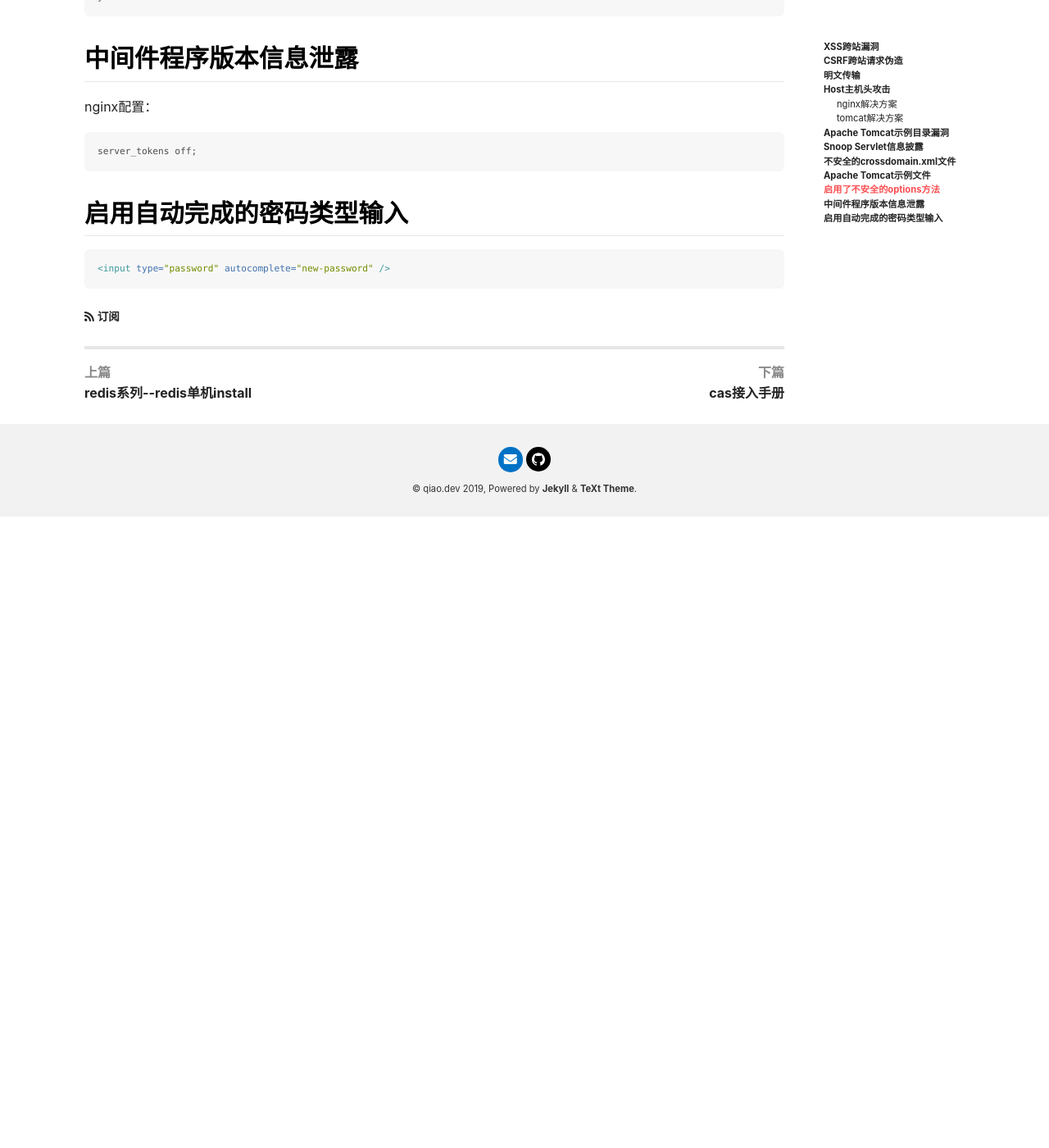
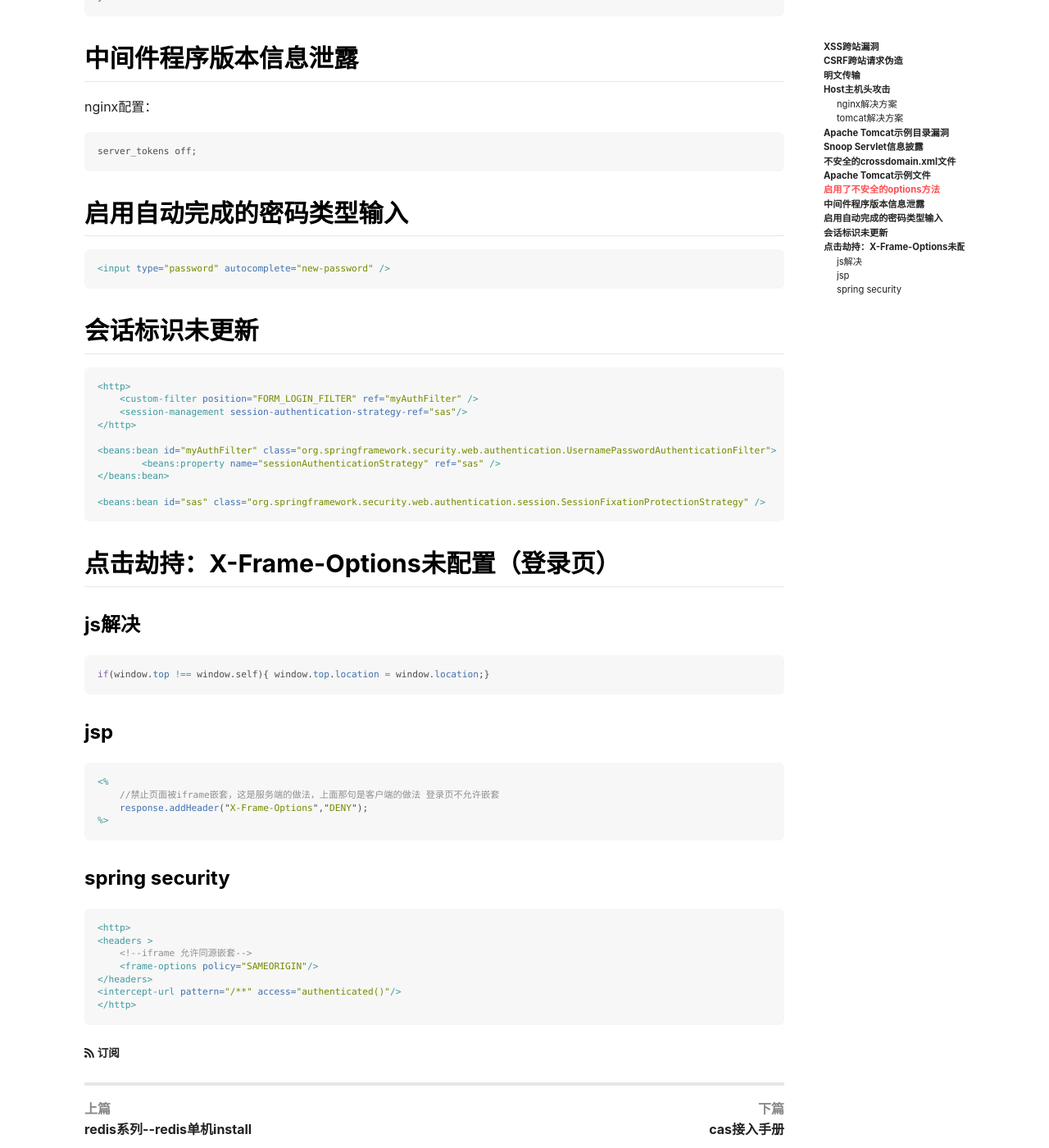
Before and after one commit to lin1005q/lin1005q.github.io, a Jekyll site: the page built from _posts/2019-06-28-安全漏洞解决方案.md, in a window 1280 px wide and 1400 px high, scrolled down 2950 px. Shown: the whole window at 82% size. Built offline with Jekyll 4.4.1, drawn with Linux system fonts in a browser that asks for light colours; nearby versions of some CDN libraries; comment, search, counter and statistics services are not loaded; before the commit the page ends 3580 px from its top, so only the background shows below that.

Commit message:
add 新的漏洞

````diff
--- a/_posts/2019-06-28-安全漏洞解决方案.md
+++ b/_posts/2019-06-28-安全漏洞解决方案.md
@@ -136,3 +136,47 @@ server_tokens off;
 ```html
 <input type="password" autocomplete="new-password" />
 ```
+
+## 会话标识未更新
+
+```xml
+<http>
+    <custom-filter position="FORM_LOGIN_FILTER" ref="myAuthFilter" />
+    <session-management session-authentication-strategy-ref="sas"/>
+</http>
+
+<beans:bean id="myAuthFilter" class="org.springframework.security.web.authentication.UsernamePasswordAuthenticationFilter">
+	<beans:property name="sessionAuthenticationStrategy" ref="sas" />
+</beans:bean>
+
+<beans:bean id="sas" class="org.springframework.security.web.authentication.session.SessionFixationProtectionStrategy" />
+```
+
+## 点击劫持：X-Frame-Options未配置（登录页）
+
+### js解决
+
+```js
+if(window.top !== window.self){ window.top.location = window.location;}
+```
+
+### jsp
+
+```js
+<%
+    //禁止页面被iframe嵌套，这是服务端的做法，上面那句是客户端的做法 登录页不允许嵌套
+    response.addHeader("X-Frame-Options","DENY");
+%>
+```
+
+### spring security
+
+```xml
+<http>
+<headers >
+    <!--iframe 允许同源嵌套-->
+    <frame-options policy="SAMEORIGIN"/>
+</headers>
+<intercept-url pattern="/**" access="authenticated()"/>
+</http>
+```
````
